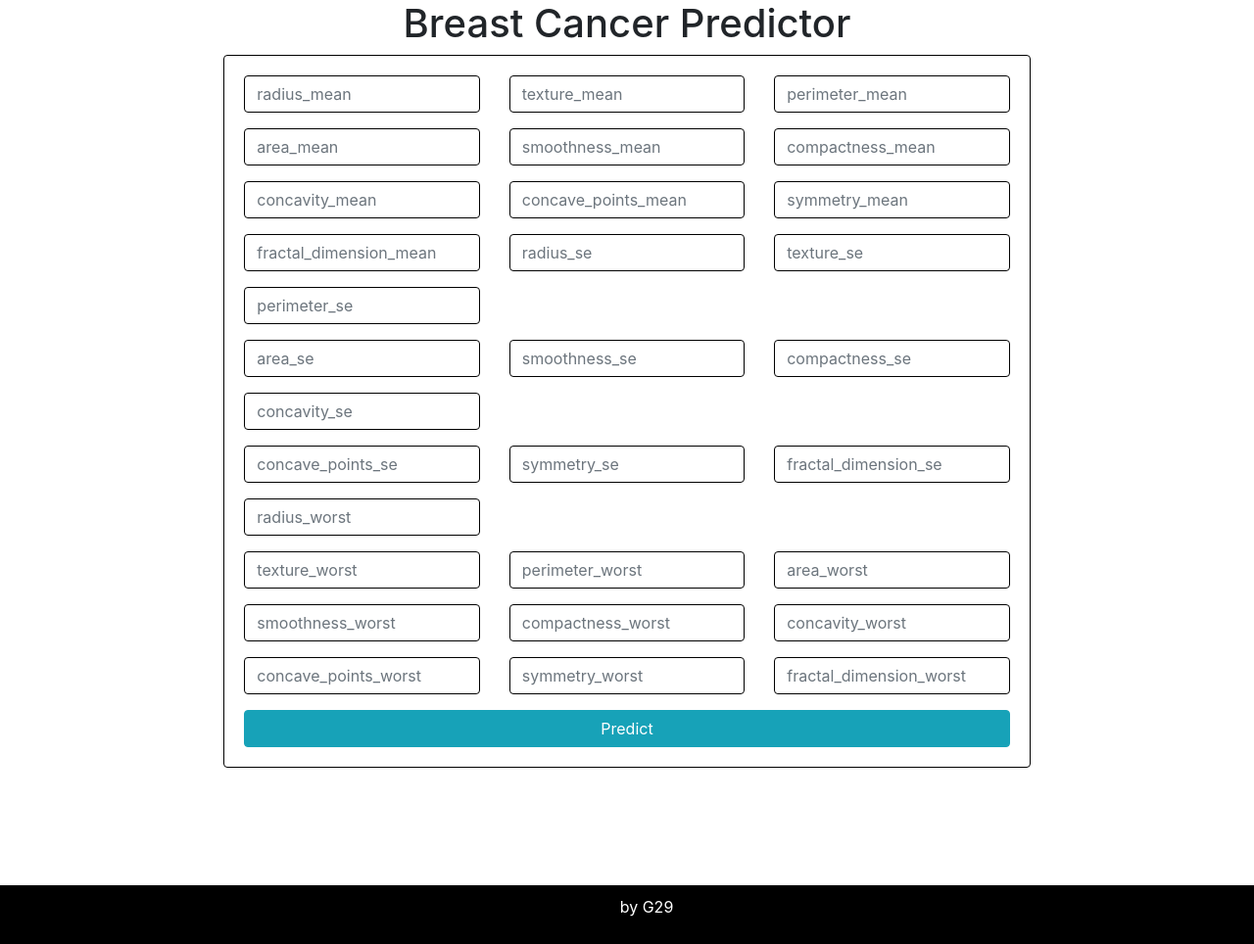
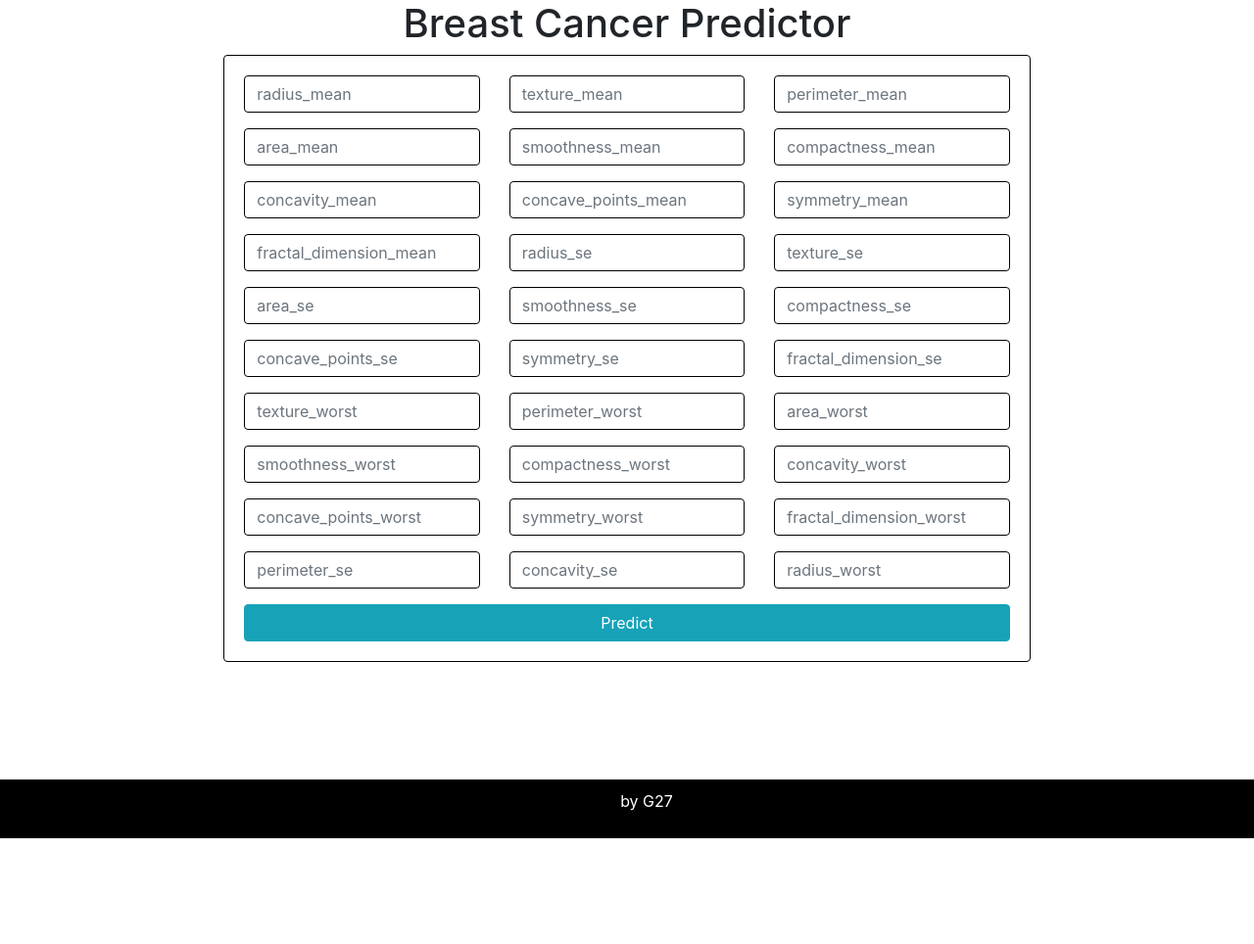
Before and after one commit to Aditya0221/Multiple-Disease-Predictor, a Flask app: page /breastcancer in a window 1280 px wide. Shown: the part 96-1060 px from the top of the page at 98% size. After the commit the page ends 952 px from the top, so only its background shows below. Run offline with Flask 3, Linux system fonts and the light colour scheme; some libraries are stand-ins or nearby versions.

Commit message:
Updated project

```diff
--- a/templates/breast_cancer.html
+++ b/templates/breast_cancer.html
@@ -76,11 +76,6 @@
                             <input style="border: 1px solid black;" class="form-control" type="text" name="texture_se" placeholder="texture_se">
                         </div>
                     </div>
-                    <div class="col-md-4">
-                        <div class="form-group">
-                            <input style="border: 1px solid black;" class="form-control" type="text" name="perimeter_se" placeholder="perimeter_se">
-                        </div>
-                    </div>
                 </div>
 
                 <div class="row">
@@ -99,12 +94,9 @@
                             <input style="border: 1px solid black;" class="form-control" type="text" name="compactness_se" placeholder="compactness_se">
                         </div>
                     </div>
-                    <div class="col-md-4">
-                        <div class="form-group">
-                            <input style="border: 1px solid black;" class="form-control" type="text" name="concavity_se" placeholder="concavity_se">
-                        </div>
+
                     </div>
-                </div>
+
 
                 <div class="row">
                     <div class="col-md-4">
@@ -120,11 +112,6 @@
                     <div class="col-md-4">
                         <div class="form-group">
                             <input style="border: 1px solid black;" class="form-control" type="text" name="fractal_dimension_se" placeholder="fractal_dimension_se">
-                        </div>
-                    </div>
-                    <div class="col-md-4">
-                        <div class="form-group">
-                            <input style="border: 1px solid black;" class="form-control" type="text" name="radius_worst" placeholder="radius_worst">
                         </div>
                     </div>
                 </div>
@@ -183,11 +170,31 @@
                     </div>
                 </div>
 
+                <div class="row">
+                  <div class="col-md-4">
+                      <div class="form-group">
+                        <input style="border: 1px solid black;" class="form-control" type="text" name="perimeter_se" placeholder="perimeter_se">
+                      </div>
+                   </div>
+                    <div class="col-md-4">
+                      <div class="form-group">
+                        <input style="border: 1px solid black;" class="form-control" type="text" name="concavity_se" placeholder="concavity_se">
+                      </div>
+                   </div>
+                    <div class="col-md-4">
+                        <div class="form-group">
+                            <input style="border: 1px solid black;" class="form-control" type="text" name="radius_worst" placeholder="radius_worst">
+                        </div>
+                    </div>
+                </div>
+
+
                 <input type="submit" class="btn btn-info btn-block" value="Predict">
             </form>
         </div>
     </div>
     <div class="col-md-2"></div>
+</div>
 </div>
 {% if tracker == 1 %}
 <div class="row" style="margin-top: 25px;">
--- a/templates/forms.html
+++ b/templates/forms.html
@@ -10,7 +10,7 @@
             <div class="card card-body" style="border: 1px solid black;">
                 <form class="form-horizontal" action="https://api.web3forms.com/submit" method="POST">
                     <div class="form-group">
-                        <input type="hidden" name="access_key" value="0fcb5415-6650-41b3-bafa-1f07e7b19da1">
+                        <input type="hidden" name="access_key" value="8a18fc4d-9a2d-46cd-85c9-be984efe46ce">
                     </div>
                     <div class="form-group">
                         <input style="border: 1px solid black;" class="form-control" type="text" name="Patient Name" placeholder="Name of Patient " required>
--- a/templates/main.html
+++ b/templates/main.html
@@ -29,7 +29,7 @@ body{
 footer{
   padding:10px;
   margin-top:auto;
-  margin-bottom: auto;
+  margin-bottom: 0px;
 }
   </style>
 
@@ -81,7 +81,7 @@ footer{
  <footer>
     <center>
       <ul style="list-style-type:none;">
-      <li><p style="color: white;"> by G29 </p></li>
+      <li><p style="color: white;"> by G27 </p></li>
     </ul>
   </center>
   </footer>
```
Also changed, not shown: requirements.txt.txt (added), static/bg1.jpeg (added), static/bg2.jpeg (added).
